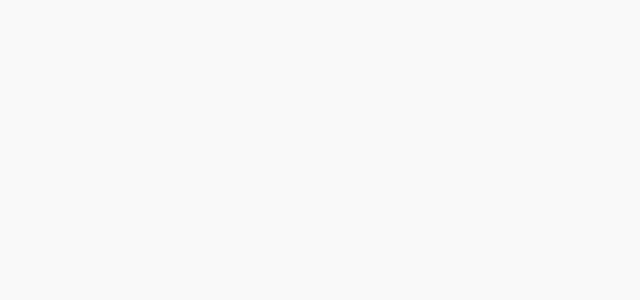
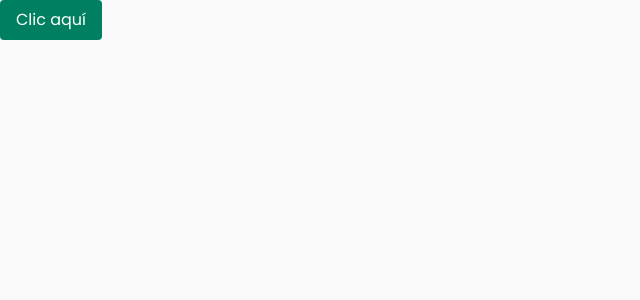
Before and after one commit to IngenieroJosser/chocomarket__frontend, a Next.js app: page / in a window 1280 px wide. Shown: the top 300 px of the page, without its empty margins (0-640 px from the left). Built offline with nearby package versions, Linux system fonts and the light colour scheme.

Commit message:
feat(fonts): setting up typography

```diff
--- a/src/app/globals.css
+++ b/src/app/globals.css
@@ -3,6 +3,9 @@
 :root {
   --background: #F9F9F9;
   --foreground: #171717;
+  --font-sans: var(--font-geist-sans);
+  --font-mono: var(--font-geist-mono);
+  --font-poppins: var(--font-geist-poppins);
 }
 
 @theme inline {
@@ -22,5 +25,5 @@
 body {
   background: var(--background);
   color: var(--foreground);
-  font-family: Arial, Helvetica, sans-serif;
+  font-family:var(--font-geist-poppins);
 }
--- a/src/app/layout.tsx
+++ b/src/app/layout.tsx
@@ -1,5 +1,5 @@
 import type { Metadata } from "next";
-import { Geist, Geist_Mono } from "next/font/google";
+import { Geist, Geist_Mono, Poppins } from "next/font/google";
 import "./globals.css";
 
 const geistSans = Geist({
@@ -11,6 +11,12 @@ const geistMono = Geist_Mono({
   variable: "--font-geist-mono",
   subsets: ["latin"],
 });
+
+const geistPoppins = Poppins({
+  variable: '--font-geist-poppins',
+  subsets: ["latin"],
+  weight: ["400"]
+})
 
 export const metadata: Metadata = {
   title: "ChocóMarket",
@@ -25,7 +31,7 @@ export default function RootLayout({
   return (
     <html lang="en">
       <body
-        className={`${geistSans.variable} ${geistMono.variable} antialiased`}
+        className={`${geistPoppins.variable} ${geistMono.variable} antialiased`}
       >
         {children}
       </body>
--- a/src/app/page.tsx
+++ b/src/app/page.tsx
@@ -1,9 +1,11 @@
+'use client'
 import Image from "next/image";
+import Button from "@/components/Button";
 
 export default function Home() {
   return (
     <>
-
+      <Button text="Clic aquí" onClick={() => {alert:'ONVONN'}}/>
     </>
   );
 }
```
